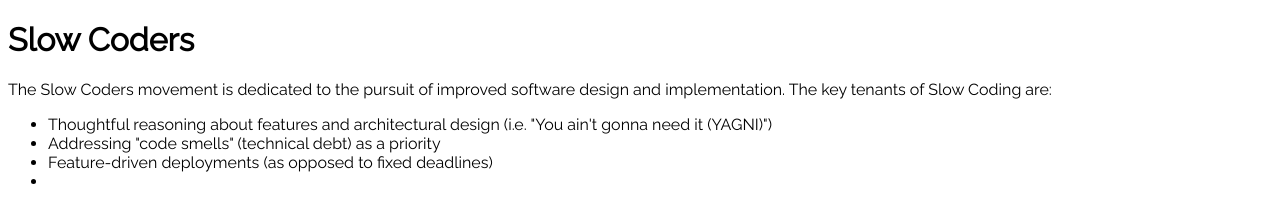
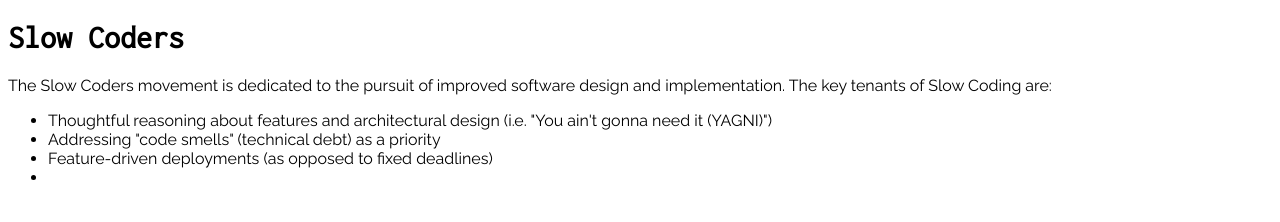
Before and after one commit to micronode/slowcoders, a plain HTML site: page index.html in a window 1280 px wide. Drawn offline with Linux system fonts and the light colour scheme.

Commit message:
Updated fonts

```diff
--- a/index.html
+++ b/index.html
@@ -8,7 +8,7 @@
 <link href='https://fonts.googleapis.com/css?family=Inconsolata|Raleway' rel='stylesheet' type='text/css'>
 </head>
 <body style="font-family: 'Raleway', sans-serif;">
-<div style="font-family: 'Inconsolata', ;"><h1>Slow Coders</h1></div>
+<div style="font-family: 'Inconsolata';"><h1>Slow Coders</h1></div>
 
 <p>The Slow Coders movement is dedicated to the pursuit of improved software design and implementation. The key tenants of Slow Coding are:</p>
 
```
